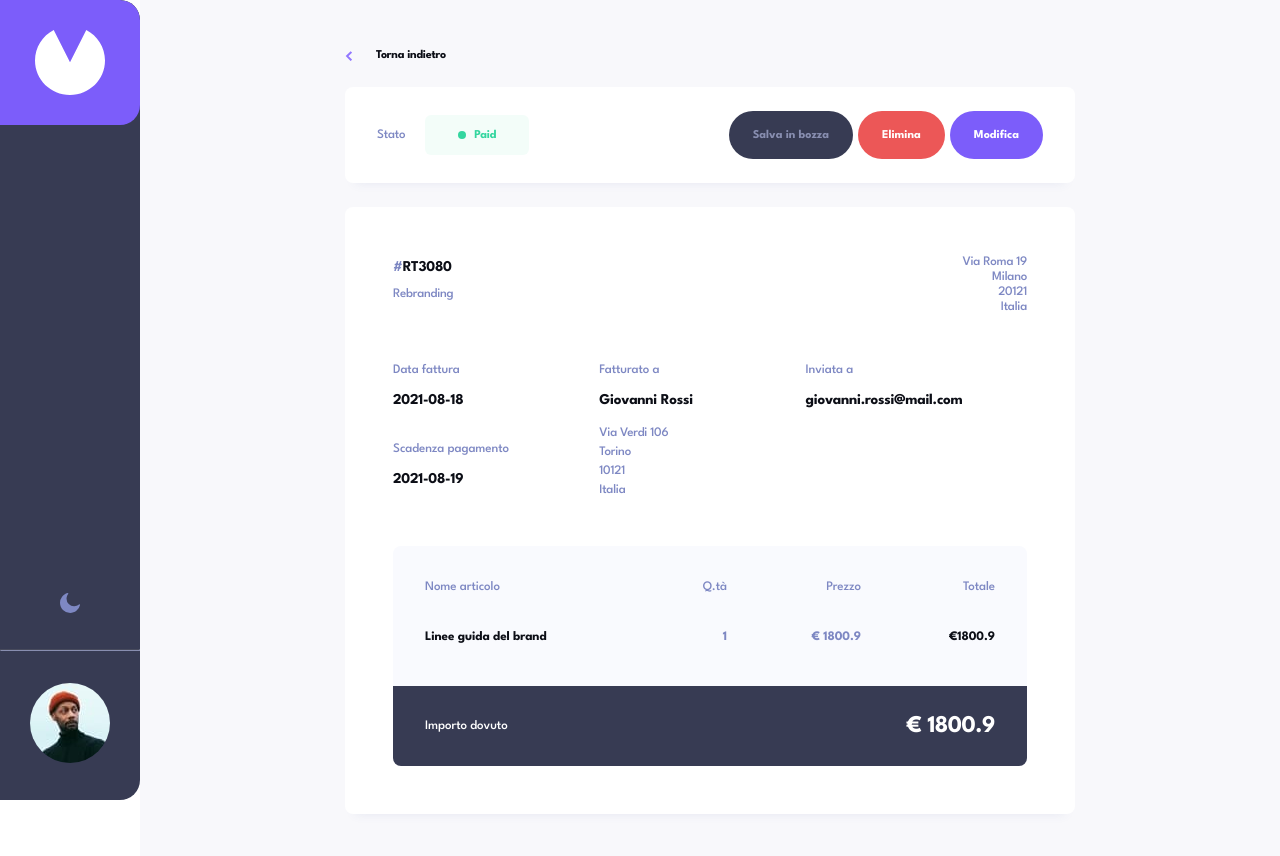
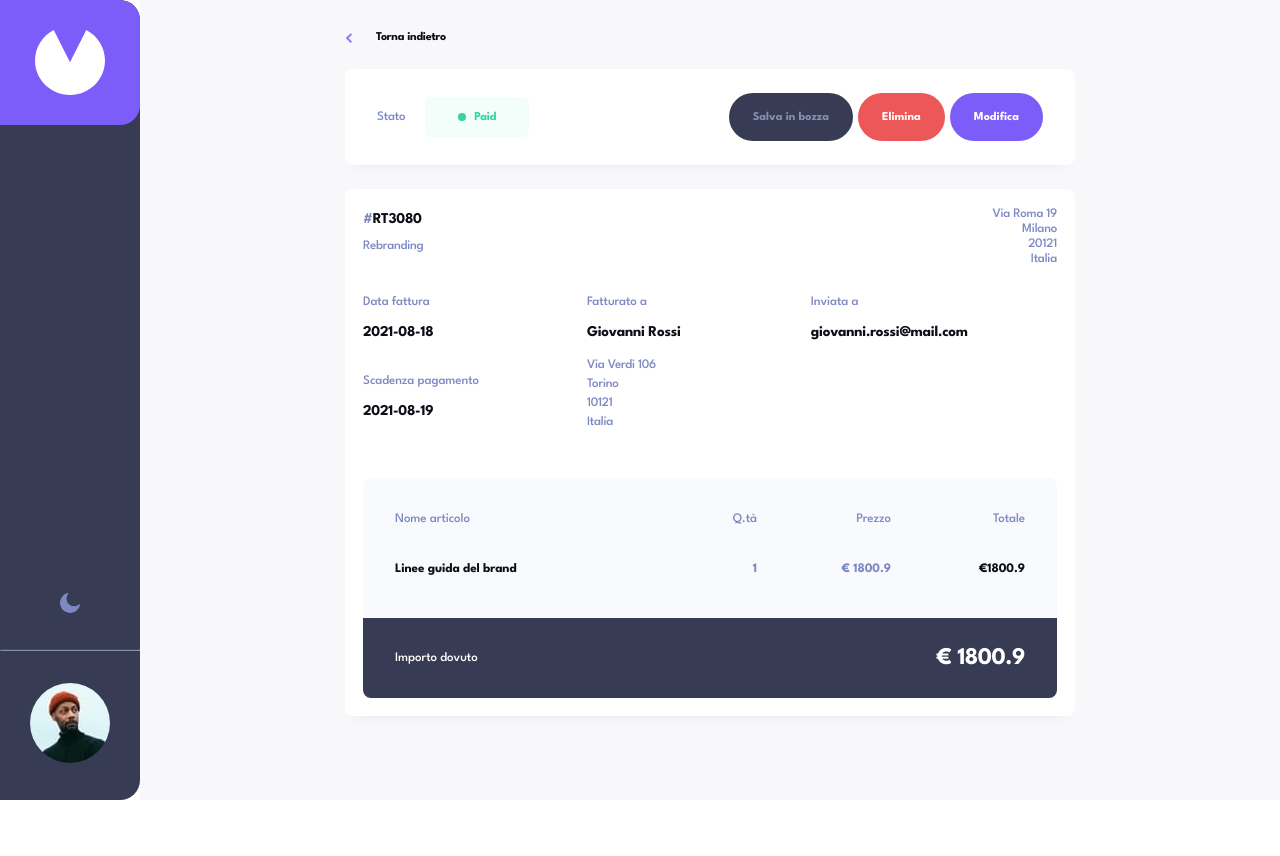
Before and after one commit to micheledevv/invoiceflow-angular-springboot, an Angular app: page / in a window 1280 px wide. Both pictures are taken after a click on the button 1043 px from the left and 172 px from the top of the page. Shown: the top 856 px of the page. After the commit the page ends 800 px from the top, so only its background shows below. Built offline with nearby package versions, Linux system fonts and the light colour scheme.

Commit message:
chore: adjust style for invoice-detail

```diff
--- a/src/app/app.component.scss
+++ b/src/app/app.component.scss
@@ -6,6 +6,7 @@
 
   .app-layout__content{
     width: 100%;
+
   }
 }
 app-invoice-form{
--- a/src/app/components/detail-invoice/detail-invoice.component.scss
+++ b/src/app/components/detail-invoice/detail-invoice.component.scss
@@ -4,7 +4,7 @@
   background-color: var(--color-light-bg);
   display: flex;
   justify-content: center;
-  padding: 48px 24px;
+  padding-top: 30px;
 }
 
 .invoice-detail {
@@ -128,8 +128,7 @@
 
 .invoice-card {
   width: 100%;
-  padding: 48px;
-
+  padding: 18px;
   background-color: var(--color-white);
   border-radius: 8px;
   box-shadow: 0 10px 10px -10px rgba(72, 84, 159, 0.1);
@@ -139,7 +138,7 @@
   display: flex;
   justify-content: space-between;
   gap: 32px;
-  margin-bottom: 48px;
+  margin-bottom: 28px;
 }
 
 .invoice-id {
--- a/src/app/components/invoice-form/invoice-form.component.scss
+++ b/src/app/components/invoice-form/invoice-form.component.scss
@@ -13,7 +13,7 @@
   max-width: calc(100vw - 103px);
   height: 100vh;
 
-  margin-left: 103px;
+  margin-left: 140px;
 
   background-color: var(--color-white);
   border-radius: 0 20px 20px 0;
```
